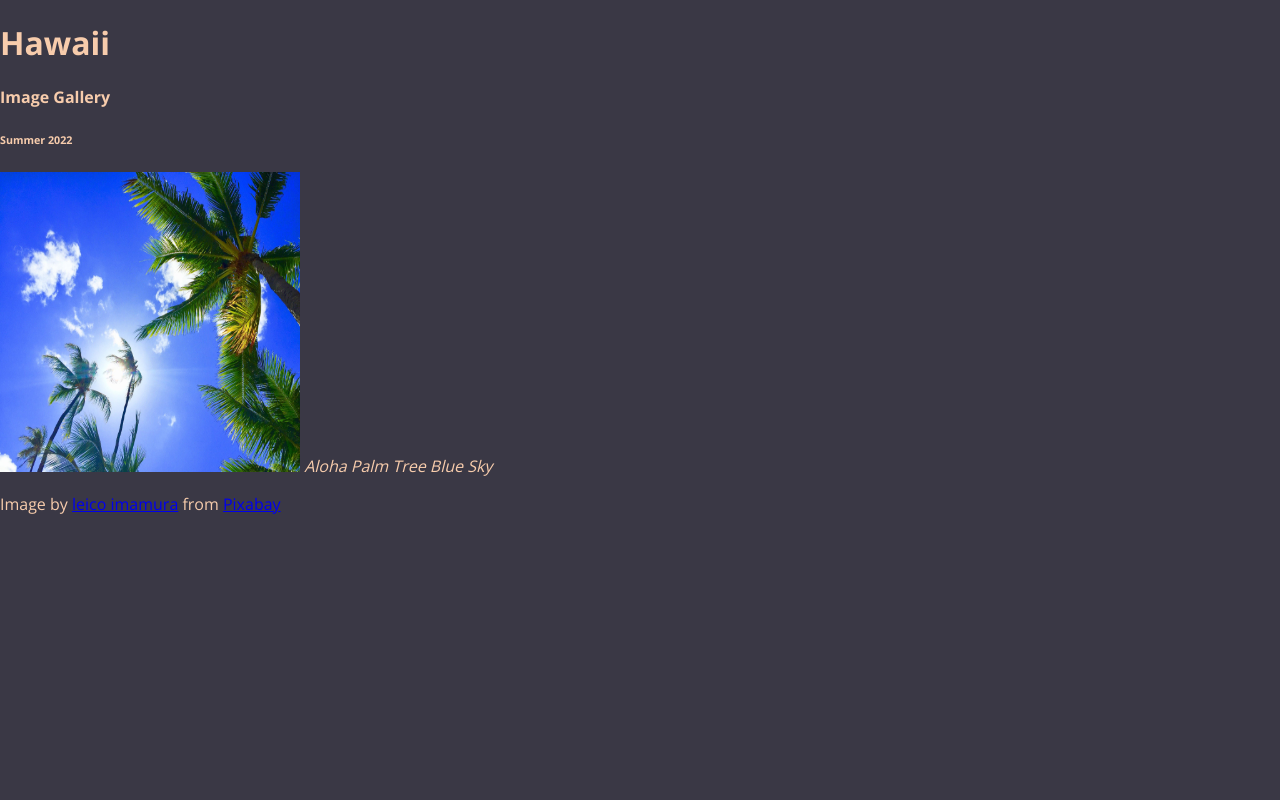
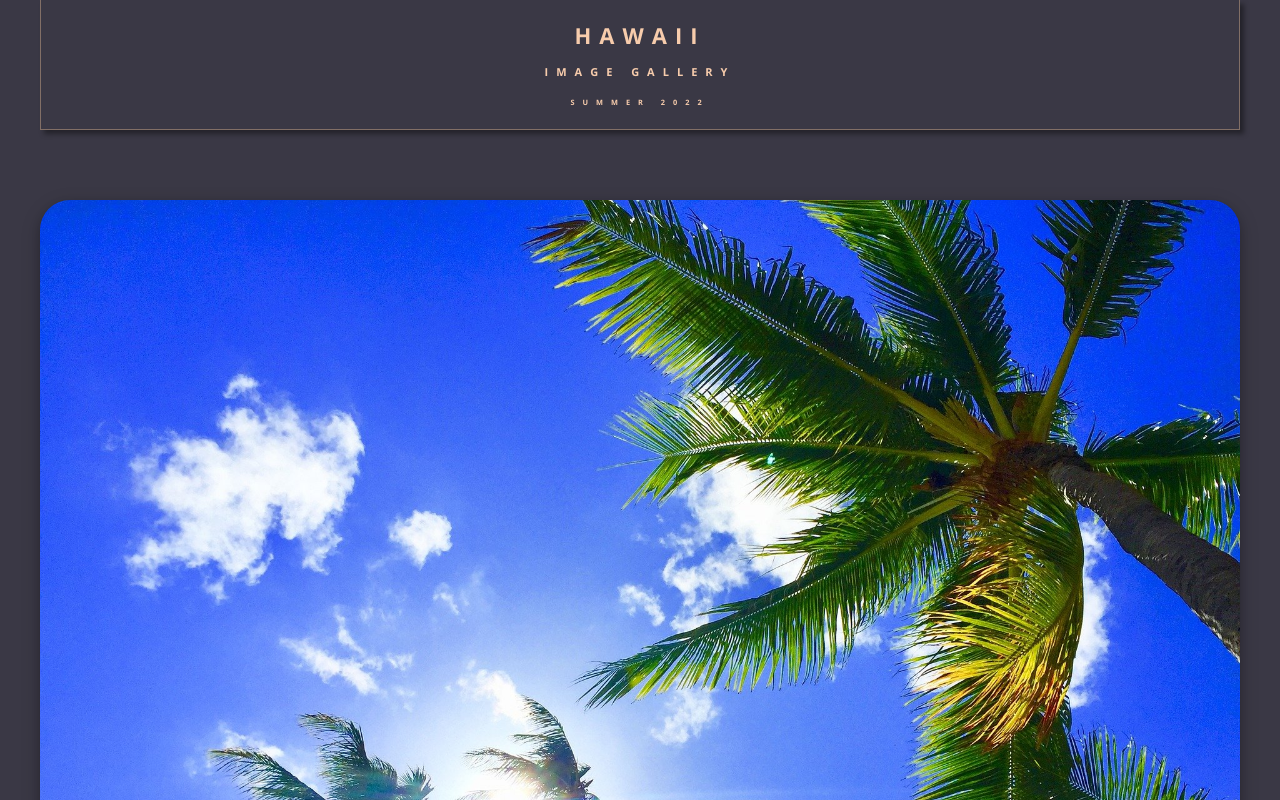
Before and after one commit to CSF2223/imagegallery-SharkeyZach, a plain HTML site: page index.html in a window 1280 px wide. Shown: the top 800 px of the page. Drawn offline with nearby package versions, Linux system fonts and the light colour scheme.

Commit message:
Complete Through 2.09

```diff
--- a/index.html
+++ b/index.html
@@ -15,12 +15,14 @@
     </header>
 
     <section>
-        <div>
+        <div class ="imageCard">
             <img src="assets/hawaii-2700190_1920.jpg" alt=<"Aloha Palm Tree Blue Sky" width="300" height="300"<></img>
-            <cite>Aloha Palm Tree Blue Sky</cite>
-            <p>Image by <a href="https://pixabay.com/users/graziebambino-1593455/?utm_source=link-attribution&amp;utm_medium=referral&amp;utm_campaign=image&amp;utm_content=2700190">leico imamura</a>
-            from <a href="https://pixabay.com/?utm_source=link-attribution&amp;utm_medium=referral&amp;utm_campaign=image&amp;utm_content=2700190">Pixabay</a></p>
-        </div>
+            <div class ="cardText">
+                <cite>Aloha Palm Tree Blue Sky</cite>
+                <p>Image by <a href="https://pixabay.com/users/graziebambino-1593455/?utm_source=link-attribution&amp;utm_medium=referral&amp;utm_campaign=image&amp;utm_content=2700190">leico imamura</a>
+                from <a href="https://pixabay.com/?utm_source=link-attribution&amp;utm_medium=referral&amp;utm_campaign=image&amp;utm_content=2700190">Pixabay</a></p>
+             </div>  <!-- Close "cardText" class -->
+        </div>  <!-- Close "imageCard" class -->
     </section>
 
 </body>
--- a/style.css
+++ b/style.css
@@ -12,9 +12,42 @@ tertiary color:  #826F66
 
 @import url('https://fonts.googleapis.com/css2?family=Open+Sans:wght@300;400;600;700&display=swap');
 
+ html{
+     font-size: 62.5%;    /*Default font size is 16px - 62.5% 16 is 10px -
+                             1 rem (relative unit) now will be equivalent to 10px} */
+ }
+
+ header{
+     margin:0 4rem;
+     letter-spacing: 0.8rem;
+     text-align: center;
+     border-bottom: 1px solid #826F66;
+     border-right: 1px solid #826F66;
+     border-left: 1px solid #826F66;
+     padding: 0.5rem;
+     box-shadow: 4px 4px 5px rgba(0,0,0,0.4);
+     text-transform: uppercase;
+     font-size: 1.1rem;
+ }
+
 body {
      background-color: #3A3845;
      color: #F7CCAC;
      font-family: 'Open Sans', sans-serif;
      margin: 0;
 }
+
+.imageCard {
+    display: flex;
+    flex-direction: column;
+    justify-content: center;
+    align-items: center;
+    margin: 7rem 4rem;
+}
+
+.imageCard img {
+    width: 100%;
+    height: auto;
+    border-radius: 30px;
+    box-shadow: 0 4px 8px 0 rgba(0,0,0,0.2), 0 6px 20px 0 rgba(0,0,0,0.19);
+}
```
